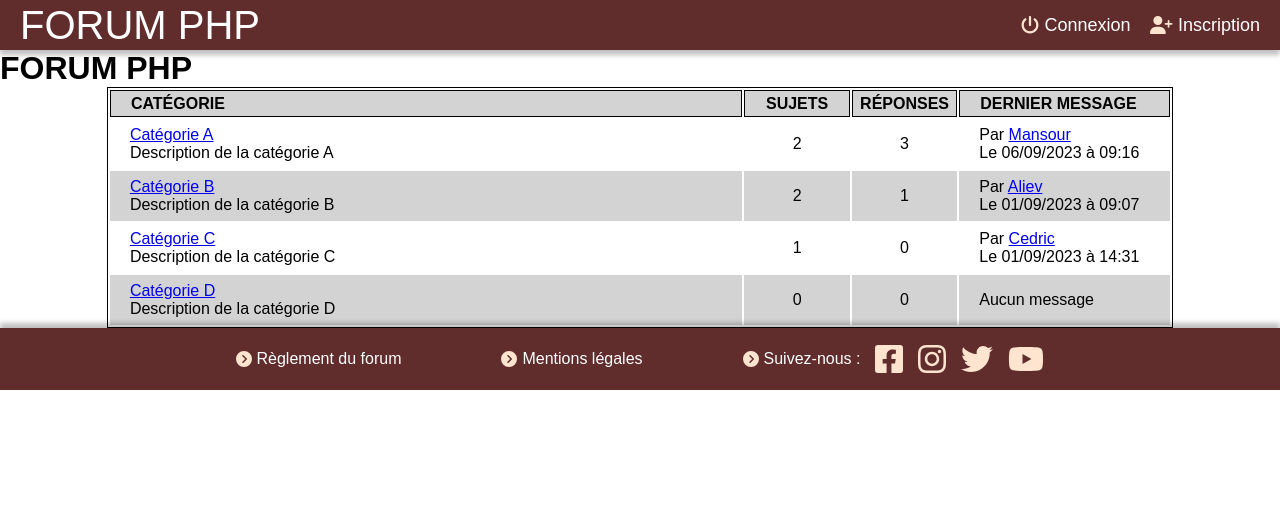
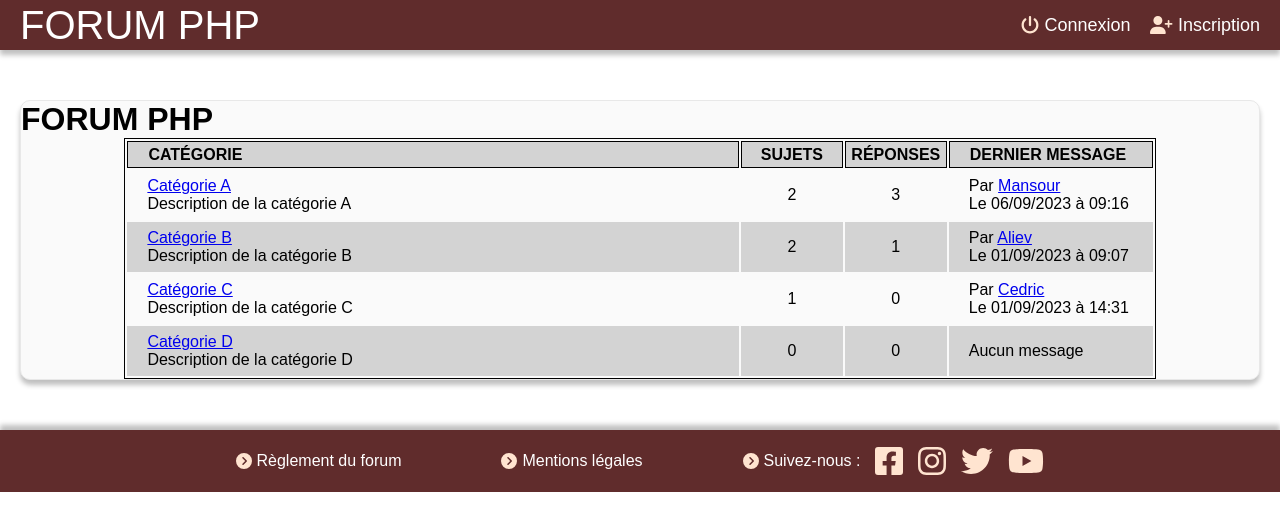
Before and after one commit to Xaphan67/POO-Forum, a PHP site: page / in a window 1280 px wide. Shown: the top 531 px of the page. Run offline with PHP 8.4, Linux system fonts and the light colour scheme; data comes from the database, SQL or seed files in the repository; some libraries are stand-ins or nearby versions.

Commit message:
Ajout : Début front block main

```diff
--- a/public/css/style.css
+++ b/public/css/style.css
@@ -12,6 +12,8 @@
 :root{
     --icoColor : #FFE4D0;
     --headbgColor : #602C2C;
+    --mainbgColor : #FAFAFA;
+    --arianebgColor : #E8E8E8;
 }
 
 /* -- Layout -- */
@@ -20,13 +22,15 @@ header {
     background-color: var(--headbgColor);
     box-shadow: 0px 5px 5px rgba(0, 0, 0, .25);
     padding: 15px;
+    margin-bottom: 50px;
 }
 
 footer {
     background-color: var(--headbgColor);
+    color: white;
     box-shadow: 0px -5px 5px rgba(0, 0, 0, .25);
     padding: 15px;
-    color: white;
+    margin-top: 50px;
 }
 
 header a,
@@ -74,7 +78,7 @@ footer ul {
     gap: 10px 20px;
 }
 
-#nav-right a ,
+#nav-right a,
 li,
 li a
 {
@@ -82,6 +86,15 @@ li a
     align-items: center;
     gap: 5px;
     height: 32px;
+}
+
+main {
+    background-color: var(--mainbgColor);
+    max-width: 1240px;
+    margin-inline: auto;
+    border: 1px solid var(--arianebgColor);
+    border-radius: 10px;
+    box-shadow: 0px 5px 5px rgba(0, 0, 0, .25);
 }
 
 .gestionUsers {
--- a/view/layout.php
+++ b/view/layout.php
@@ -68,7 +68,7 @@
                     </div>
                 </nav>
             </header>
-            <main id="forum">
+            <main>
                 <?= $page ?>
             </main>
         </div>
```
